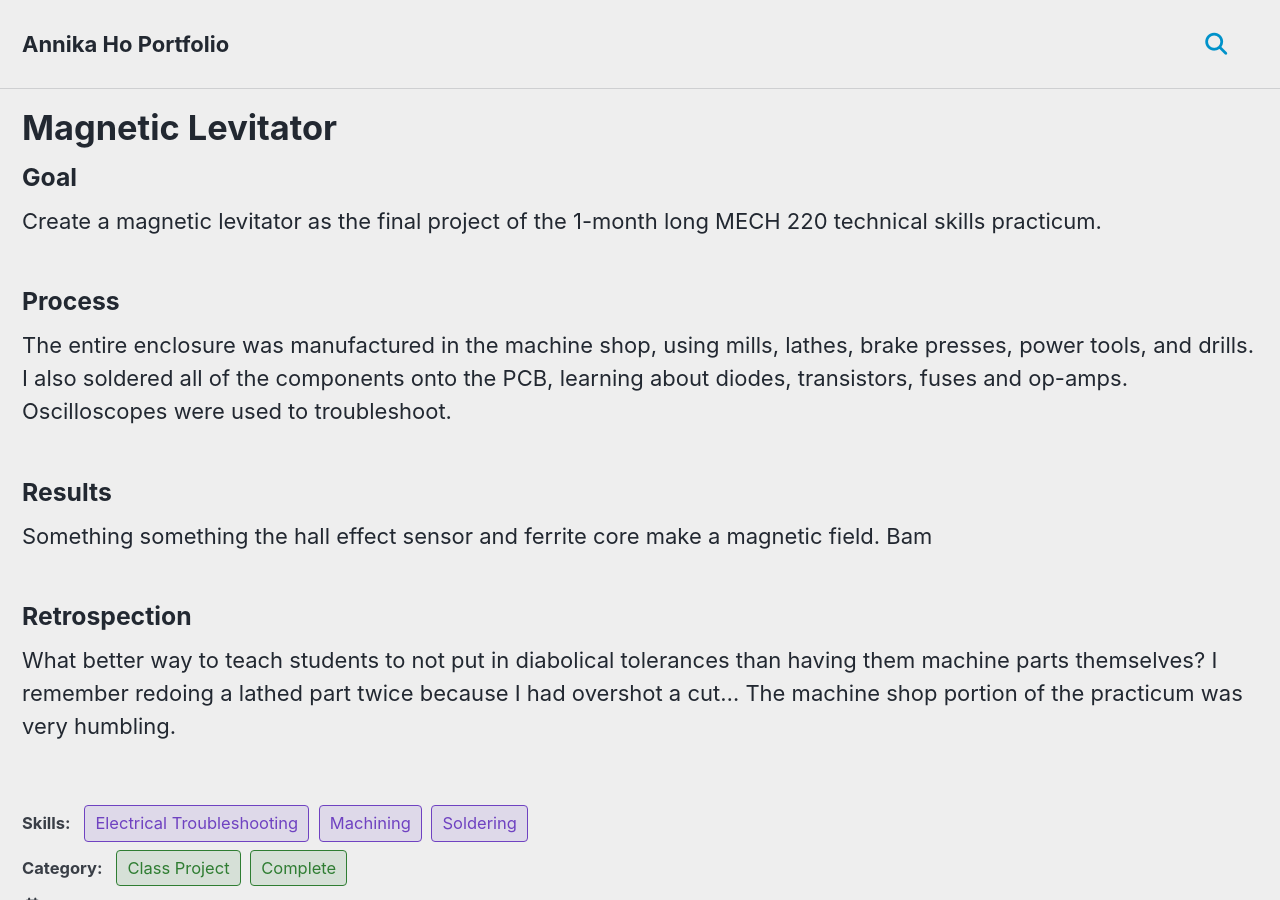
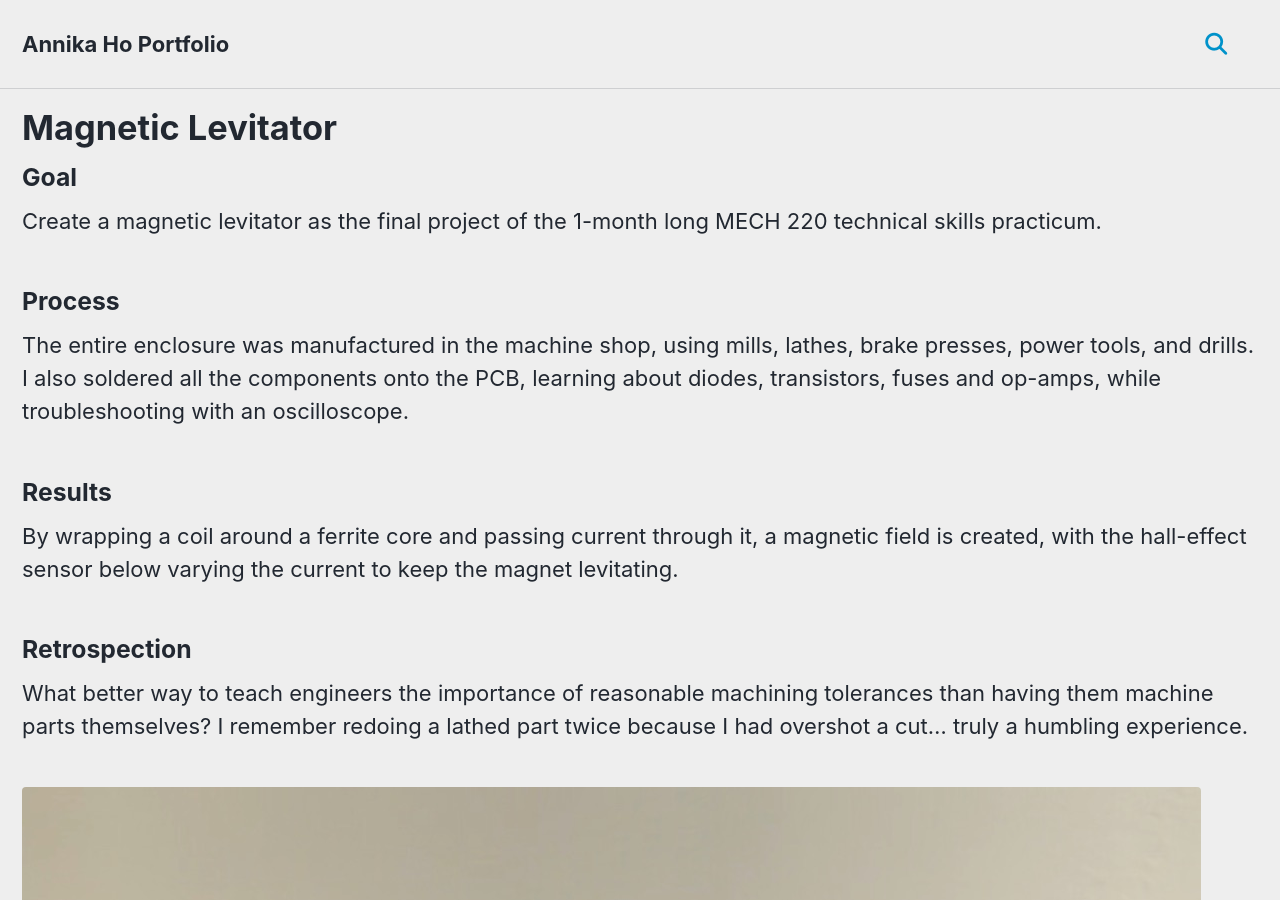
Before and after one commit to kakaho1000/portfolio, a Jekyll site: the page built from _portfolio/maglev.md, in a window 1280 px wide and 900 px high. Built offline with Jekyll 4.4.1, drawn with Linux system fonts in a browser that asks for light colours; cached includes are drawn as plain includes.

Commit message:
updated maglev project

```diff
--- a/_portfolio/maglev.md
+++ b/_portfolio/maglev.md
@@ -2,7 +2,7 @@
 title: "Magnetic Levitator"
 header:
     teaser: /assets/images/maglev.png
-excerpt: "Machine shop project involving manual mill, lathe, and soldering."
+excerpt: "Machine shop project involving manual mill, lathe, and soldering"
 date_text: "Aug 2022"
 date: 2022-08-31
 categories:
@@ -18,10 +18,16 @@ tags:
 Create a magnetic levitator as the final project of the 1-month long MECH 220 technical skills practicum.
 
 ### Process
-The entire enclosure was manufactured in the machine shop, using mills, lathes, brake presses, power tools, and drills. I also soldered all of the components onto the PCB, learning about diodes, transistors, fuses and op-amps. Oscilloscopes were used to troubleshoot.
+The entire enclosure was manufactured in the machine shop, using mills, lathes, brake presses, power tools, and drills. I also soldered all the components onto the PCB, learning about diodes, transistors, fuses and op-amps, while troubleshooting with an oscilloscope.
 
 ### Results
-Something something the hall effect sensor and ferrite core make a magnetic field. Bam
+By wrapping a coil around a ferrite core and passing current through it, a magnetic field is created, with the hall-effect sensor below varying the current to keep the magnet levitating.
 
 ### Retrospection
-What better way to teach students to not put in diabolical tolerances than having them machine parts themselves? I remember redoing a lathed part twice because I had overshot a cut... The machine shop portion of the practicum was very humbling.
+What better way to teach engineers the importance of reasonable machining tolerances than having them machine parts themselves? I remember redoing a lathed part twice because I had overshot a cut... truly a humbling experience.
+
+<figure>
+  <a href="/portfolio/assets/images/maglev.png" class="image-popup" title="MagLev Project">
+    <img src="/portfolio/assets/images/maglev.png">
+  </a>
+</figure>
```
